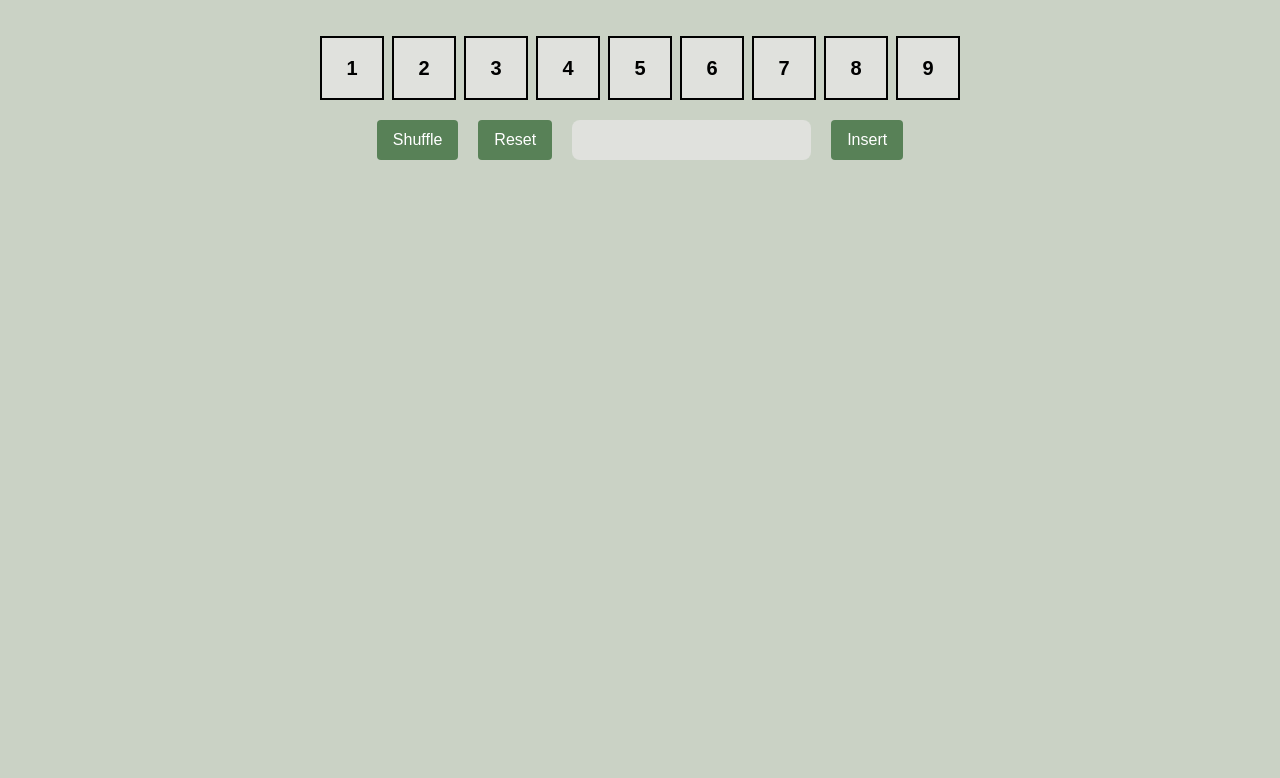
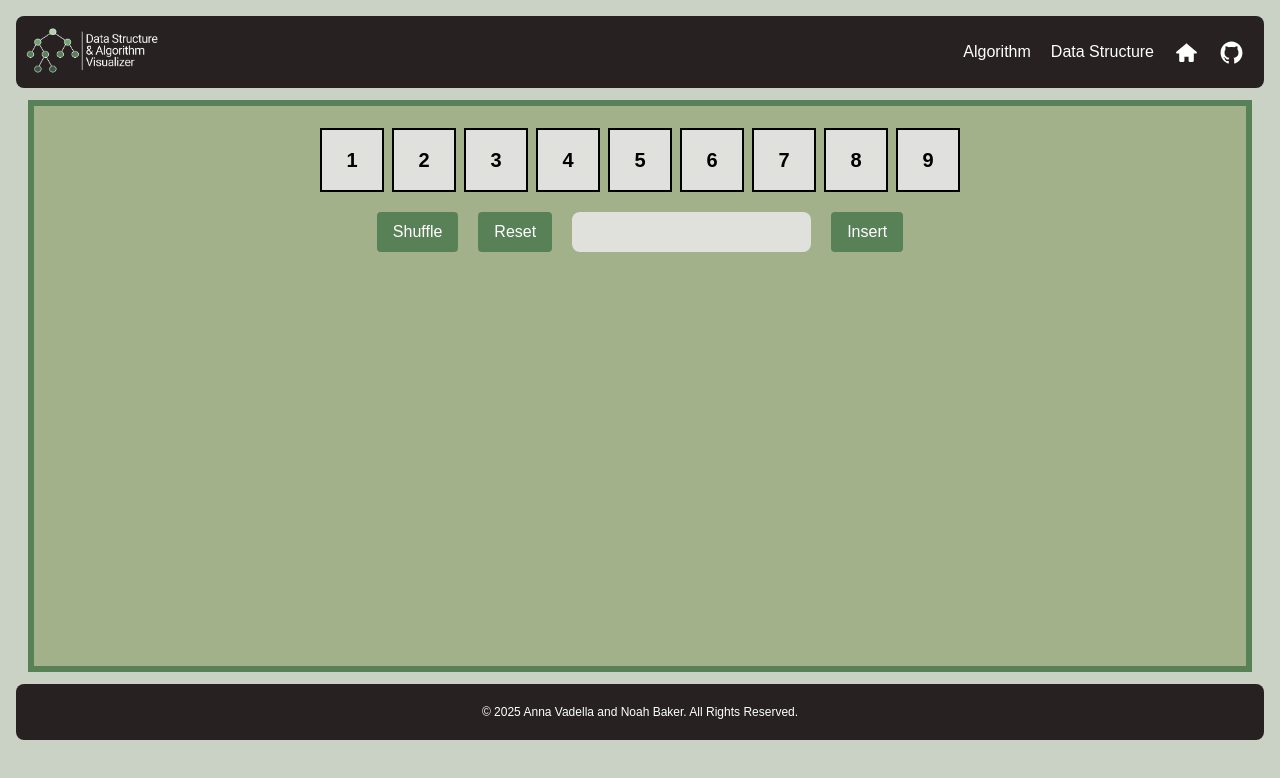
Before and after one commit to avadella/Data-Structure-Algorithm-Visualizer, a Next.js app: page /MergeSort in a window 1280 px wide. Shown: the top 778 px of the page. Built offline with nearby package versions, Linux system fonts and the light colour scheme.

Commit message:
Progress on Mergesort Page

```diff
--- a/src/app/MergeSort/page.tsx
+++ b/src/app/MergeSort/page.tsx
@@ -2,6 +2,8 @@
 import React, { useState, useRef } from 'react';
 import MergeArray from './MergeArray'
 import { motion } from 'framer-motion';
+import Navbar from '../components/navbar';
+import Footer from '../components/footer';
 
 const page = () => {
 
@@ -45,23 +47,29 @@ const page = () => {
     };
 
     return (
-        <div className = 'flex flex-col items-center'>
-            <motion.div  className = 'flex flex-row gap-2 m-5'>
-                {arrayData.map((e)=> (<MergeArray key={e.id} data={e.value}/>))}
+        <main>
+            <Navbar/>
+            <div className = 'min-h-[70vh] bg-softgray m-3 px-1.5 py-1.5'>
+            <div className = 'min-h-[70vh] bg-boxbg px-0.5 py-0.5'>
+                <motion.div className = 'flex flex-row justify-center gap-2 m-5'>
+                    {arrayData.map((e)=> (<MergeArray key={e.id} data = {e.value}/>))}
                 </motion.div>
-            <div className = 'flex flex-row items-center gap-5 '>
-                <button onClick = {shuffleArray} className = 'mb-4 px-4 py-2 bg-softgray text-white rounded'> Shuffle </button>
-                <button onClick = {resetArray} className = 'mb-4 px-4 py-2 bg-softgray text-white rounded'> Reset </button>
+                <div className = 'flex flex-row justify-center gap-5 m-5'>
+                    <button onClick = {shuffleArray} className = 'mb-4 px-4 py-2 bg-softgray text-white rounded cursor-pointer'> Shuffle </button>
+                    <button onClick = {resetArray} className = 'mb-4 px-4 py-2 bg-softgray text-white rounded cursor-pointer'> Reset </button>
                     <input
                         type="number"
                         name="insertData"
                         value={insertValue}
                         onChange = {e => setInsertValue(e.target.value)}
-                    className='rounded-lg bg-structureFill px-4 py-2 mb-4'
+                        className = 'rounded-lg bg-structureFill px-4 py-2 mb-4'
                     />
-                <button onClick = {insertArray} className ='mb-4 px-4 py-2 bg-softgray text-white rounded'> Insert </button>
+                    <button onClick = {insertArray} className ='mb-4 px-4 py-2 bg-softgray text-white rounded cursor-pointer'> Insert </button>
                 </div>
             </div>
+            </div>
+            <Footer/>
+        </main>
     )
 }
 
```
Lines whose indentation alone changed are shown as unchanged.
